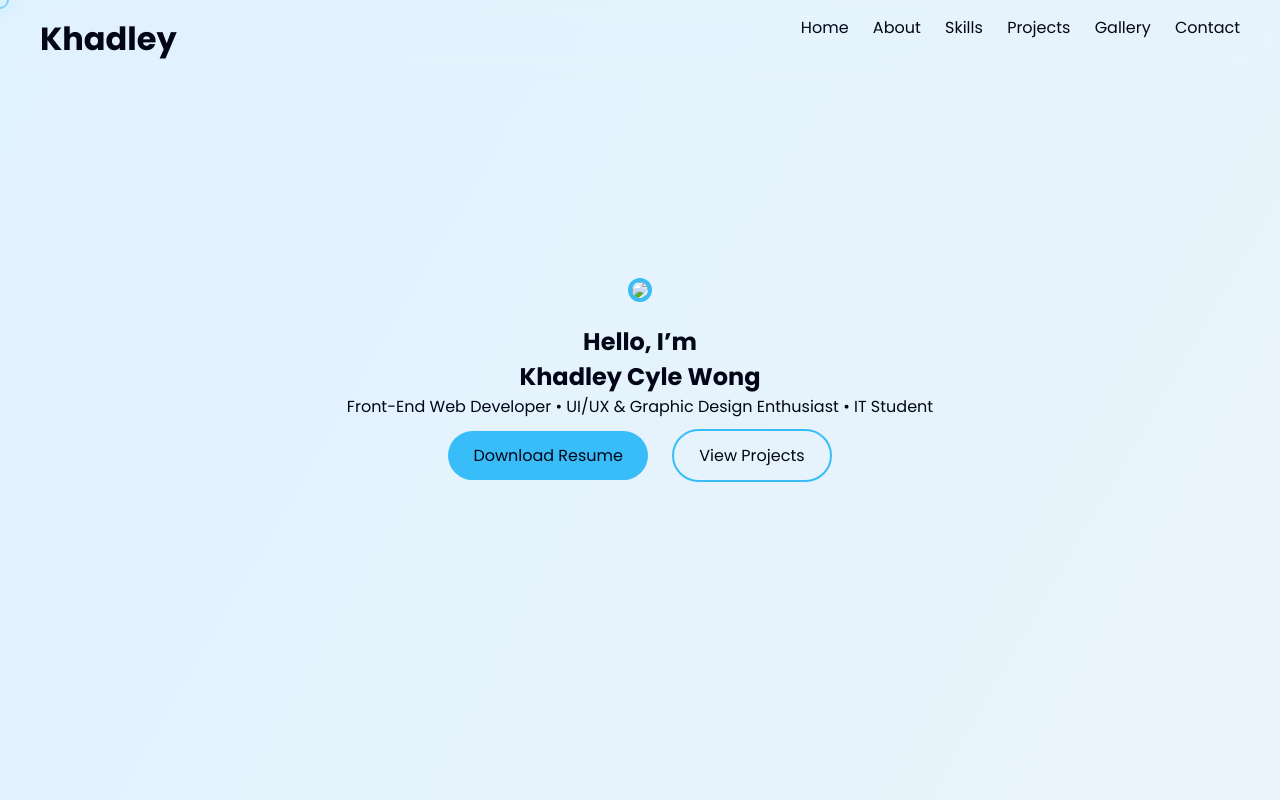
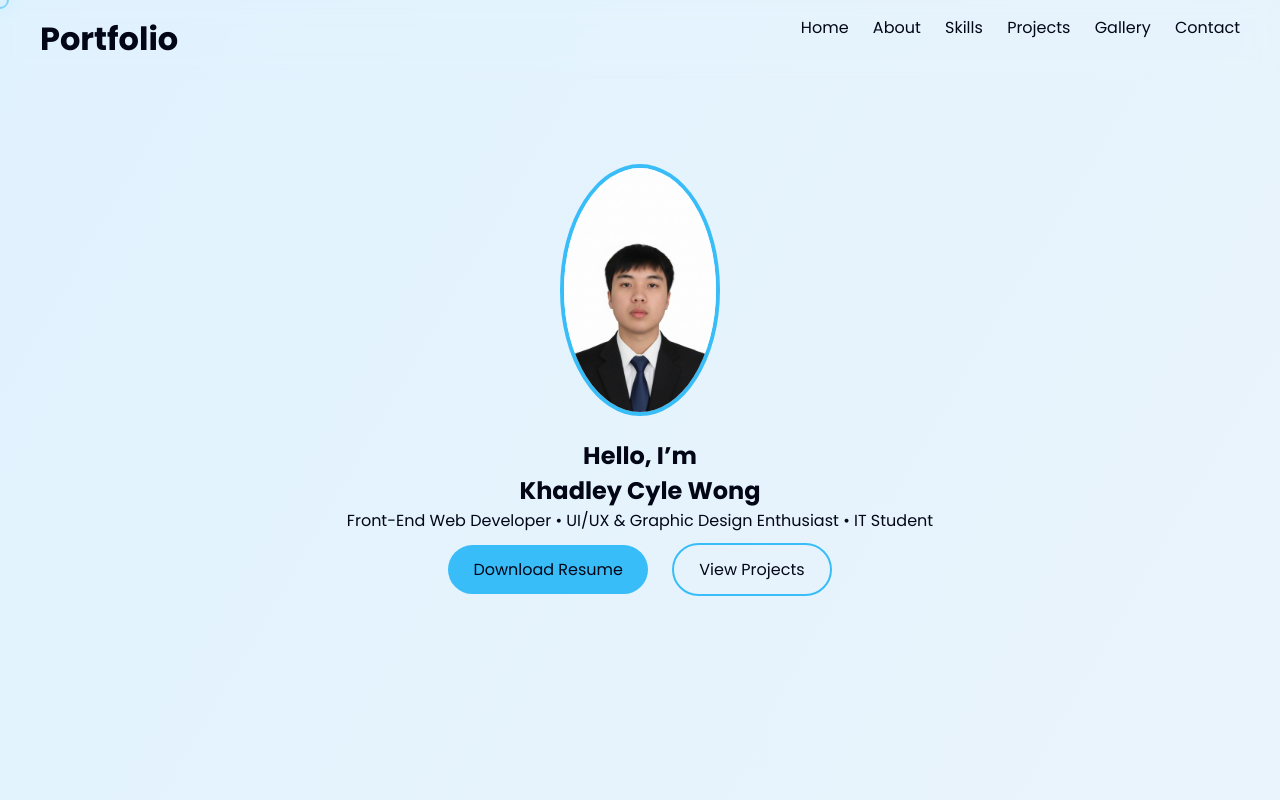
Before and after one commit to khad3/khad3.github.io, a plain HTML site: page index.html in a window 1280 px wide. Shown: the top 800 px of the page. Drawn offline with Linux system fonts and the light colour scheme.

Commit message:
change pfp

```diff
--- a/index.html
+++ b/index.html
@@ -19,7 +19,7 @@
 <div class="cursor"></div>
 
 <header>
-  <h1 class="logo">Khadley</h1>
+  <h1 class="logo">Portfolio</h1>
   <nav>
     <a href="#home">Home</a>
     <a href="#about">About</a>
@@ -33,7 +33,7 @@
 <!-- HERO -->
 <section id="home" class="hero">
   <div class="hero-content">
-    <img src="images/profile.jpg" class="profile">
+    <img src="images/profilepic.png" class="profile">
     <h2>Hello, I’m</h2>
     <h1 class="typing"></h1>
     <p>Front-End Web Developer • UI/UX & Graphic Design Enthusiast • IT Student</p>
```
Also changed, not shown: images/profilepic.png (added).
